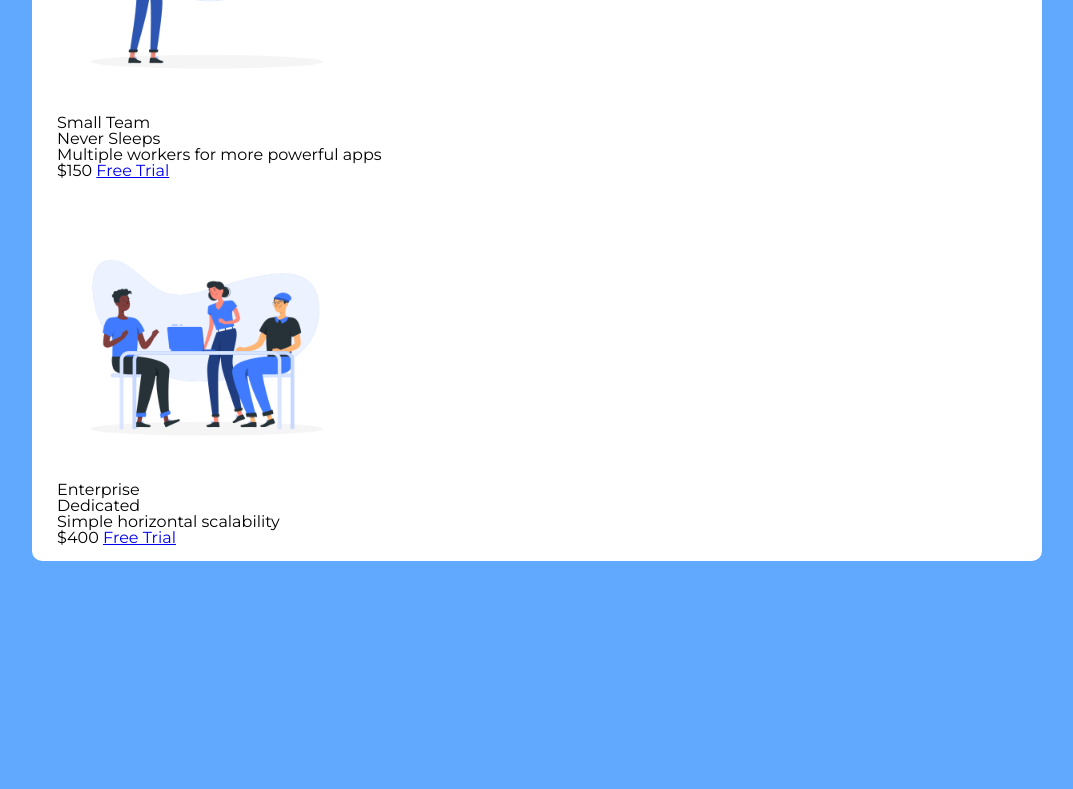
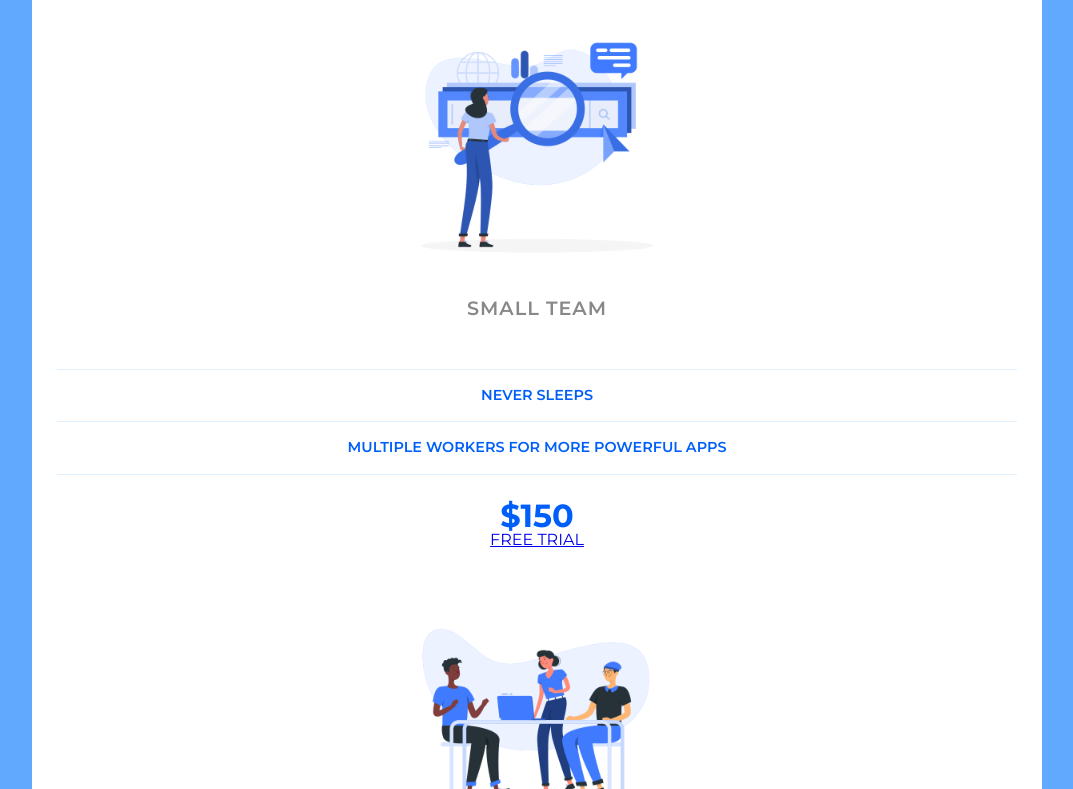
Before and after one commit to fiorenzaa/pricing-table, a plain HTML site: page index.html in a window 1280 px wide. Shown: the part 283-1072 px from the top of the page, without its empty margins (103-1176 px from the left). Before the commit the page ends 844 px from the top, so only its background shows below. Drawn offline with Linux system fonts and the light colour scheme.

Commit message:
styling2: feature item each

```diff
--- a/index.html
+++ b/index.html
@@ -31,7 +31,7 @@
         <li class="pricing-features-item">Multiple workers for more powerful apps</li>
       </ul>
       <span class="pricing-price">$150</span>
-      <a href="#/" class="pricing-button">Free Trial</a>
+      <a href="#/" class="pricing-button is-featured">Free Trial</a>
     </div>
 
     <div class="pricing-plan">
@@ -42,7 +42,7 @@
         <li class="pricing-features-item">Simple horizontal scalability</li>
       </ul>
       <span class="pricing-price">$400</span>
-      <a href="#/" class="pricing-button">Free Trial</a>
+      <a href="#/" class="pricing-button is-featured">Free Trial</a>
     </div>
   </div>
 </body>
--- a/style.css
+++ b/style.css
@@ -144,6 +144,8 @@ body {
   background-color: #60a9ff;
   display: flex;
   justify-content: center;
+  text-align: center;
+  text-transform: uppercase;
   /* align-items: center; */
   /* min-height: 100vh; */
 }
@@ -159,3 +161,35 @@ img {
   width: 100%;
   max-width: 960px;
 }
+
+.pricing-header{
+  color: #888;
+  font-weight: 600;
+  letter-spacing: 1px;
+  font-size: 1.2em;
+}
+
+.pricing-features{
+  margin: 50px 0 25px;
+  color: #015ff9;
+}
+
+.pricing-features-item{
+  letter-spacing: 1;
+  font-size: 0.9em;
+  font-weight: 600;
+  padding: 15px;
+  border-top: 1px solid #e1f1ff;
+  line-height: 1.5;
+}
+
+.pricing-features-item:last-child{
+  border-bottom: 1px solid #e1f1ff;
+}
+
+.pricing-price{
+  font-weight: 700;
+  color: #015ff9;
+  font-size: 2em;
+  display: block;
+}
```
